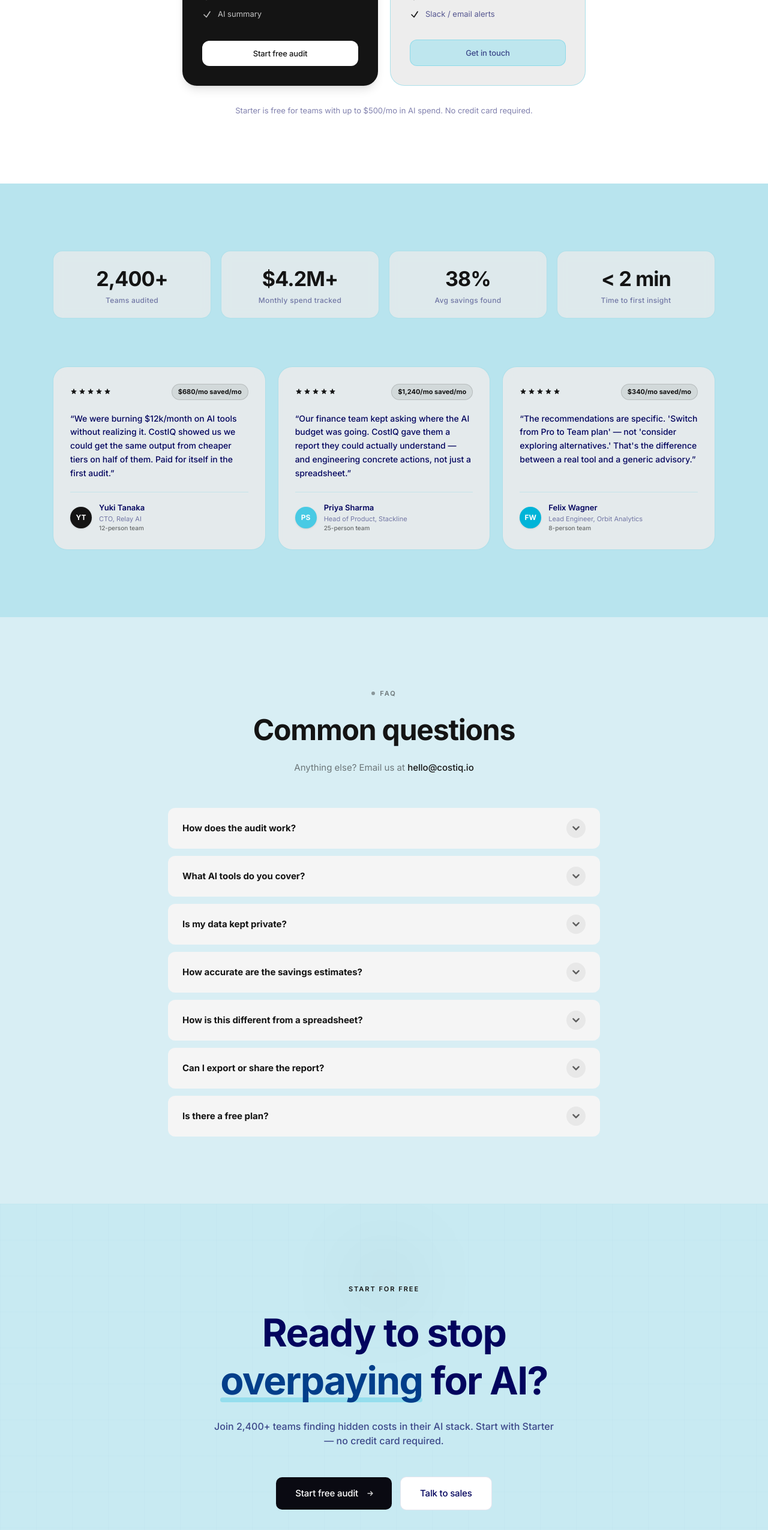
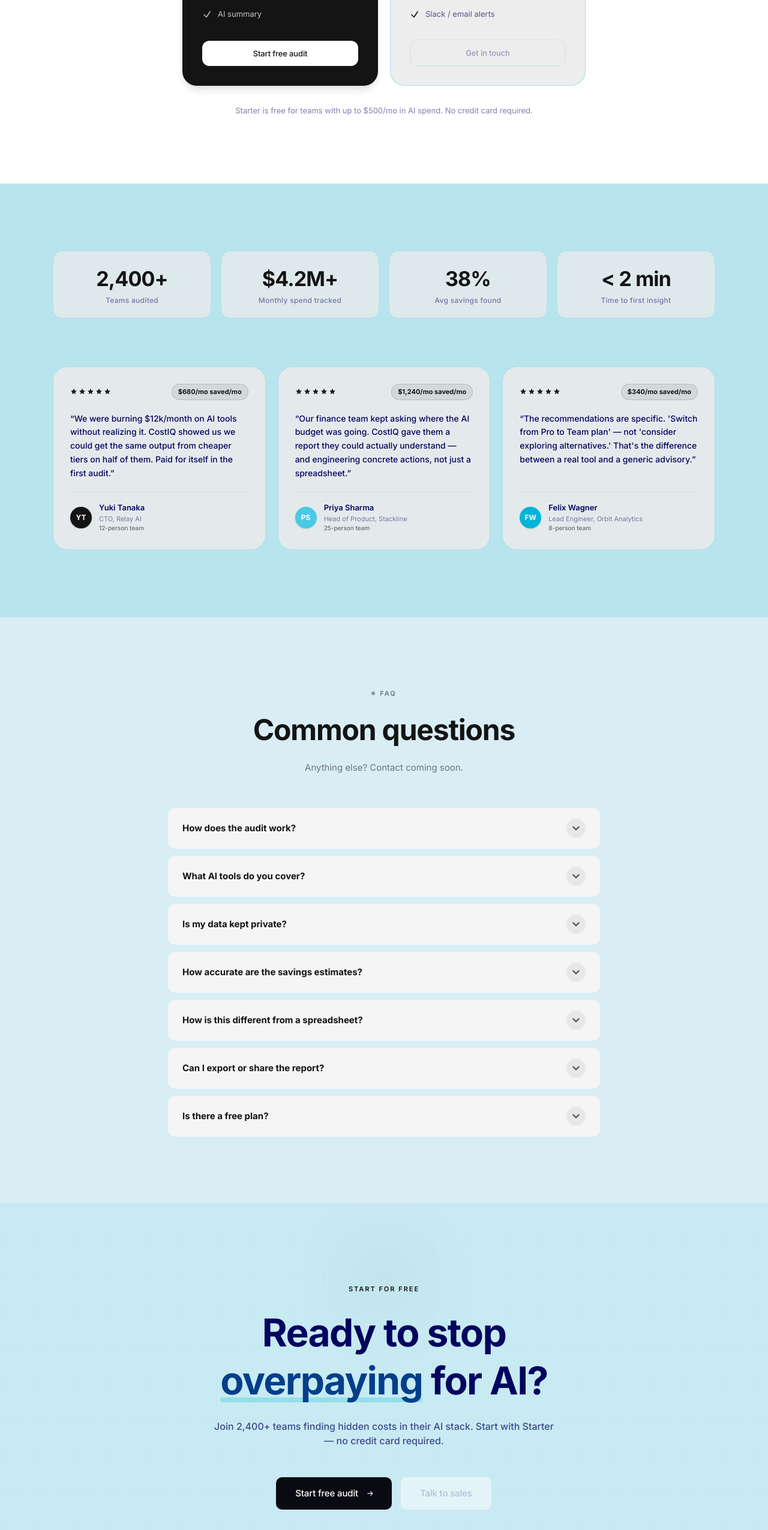
Before and after one commit to ItsMeNikk/CostIQ, a Next.js app: page / in a window 1280 px wide. Shown: the part 5191-7742 px from the top of the page at 60% size. Built offline with nearby package versions, Linux system fonts and the light colour scheme.

Commit message:
Removed Get in touch email reference for now.

```diff
--- a/src/components/CTA.tsx
+++ b/src/components/CTA.tsx
@@ -83,6 +83,7 @@
               <path strokeLinecap="round" strokeLinejoin="round" d="M13 7l5 5m0 0l-5 5m5-5H6" />
             </svg>
           </motion.a>
+          {SALES_EMAIL ? (
             <motion.a
               href={`mailto:${SALES_EMAIL}?subject=CostIQ%20Pro`}
               whileHover={{ scale: 1.02 }}
@@ -91,6 +92,14 @@
             >
               <span>Talk to sales</span>
             </motion.a>
+          ) : (
+            <span
+              title="Coming soon"
+              className="btn-label group inline-flex items-center gap-3 px-8 py-4 rounded-[10px] text-[#03045e]/40 bg-white border border-[#03045e]/10 cursor-not-allowed opacity-50"
+            >
+              <span>Talk to sales</span>
+            </span>
+          )}
         </motion.div>
 
         <motion.p
--- a/src/components/FAQ.tsx
+++ b/src/components/FAQ.tsx
@@ -69,10 +69,11 @@
             transition={{ duration: 0.5, delay: 0.2 }}
             className="text-[14px] sm:text-[15px] text-[#141414]/55 font-normal"
           >
-            Anything else? Email us at{" "}
-            <a href={`mailto:${SALES_EMAIL}`} className="text-[#141414] hover:underline font-medium">
-              {SALES_EMAIL}
-            </a>
+            {SALES_EMAIL ? (
+              <>Anything else? Email us at{" "}
+                <a href={`mailto:${SALES_EMAIL}`} className="text-[#141414] hover:underline font-medium">{SALES_EMAIL}</a>
+              </>
+            ) : "Anything else? Contact coming soon."}
           </motion.p>
         </div>
 
--- a/src/components/Pricing.tsx
+++ b/src/components/Pricing.tsx
@@ -36,7 +36,7 @@
       "Slack / email alerts",
     ],
     cta: "Get in touch",
-    href: `mailto:${SALES_EMAIL}?subject=CostIQ%20Pro`,
+    href: SALES_EMAIL ? `mailto:${SALES_EMAIL}?subject=CostIQ%20Pro` : null,
     highlight: false,
   },
 ];
@@ -135,6 +135,7 @@
                 ))}
               </ul>
 
+              {plan.href ? (
                 <a
                   href={plan.href}
                   className={`btn-label-xs block text-center px-5 py-3 rounded-xl transition-all duration-200 hover:-translate-y-0.5 ${
@@ -145,6 +146,14 @@
                 >
                   {plan.cta}
                 </a>
+              ) : (
+                <span
+                  title="Coming soon"
+                  className={`btn-label-xs block text-center px-5 py-3 rounded-xl cursor-not-allowed opacity-50 border border-[#48cae4]/40 text-[#03045e]/70`}
+                >
+                  {plan.cta}
+                </span>
+              )}
             </motion.div>
           ))}
         </div>
--- a/src/lib/marketing-copy.ts
+++ b/src/lib/marketing-copy.ts
@@ -11,4 +11,5 @@
 export const FAQ_PRICING_ANSWER =
   `Starter is free for teams with ${STARTER_SPEND_LIMIT} and includes a full savings report, PDF export, and shareable link. Pro uses custom pricing for larger teams that need multiple audits, historical tracking, and priority support — email hello@costiq.io to discuss Pro or Enterprise.`;
 
-export const SALES_EMAIL = "hello@costiq.io";
+// Set to an email string to enable contact buttons, or null to show "Coming soon"
+export const SALES_EMAIL: string | null = null;
```
Lines whose indentation alone changed are shown as unchanged.
